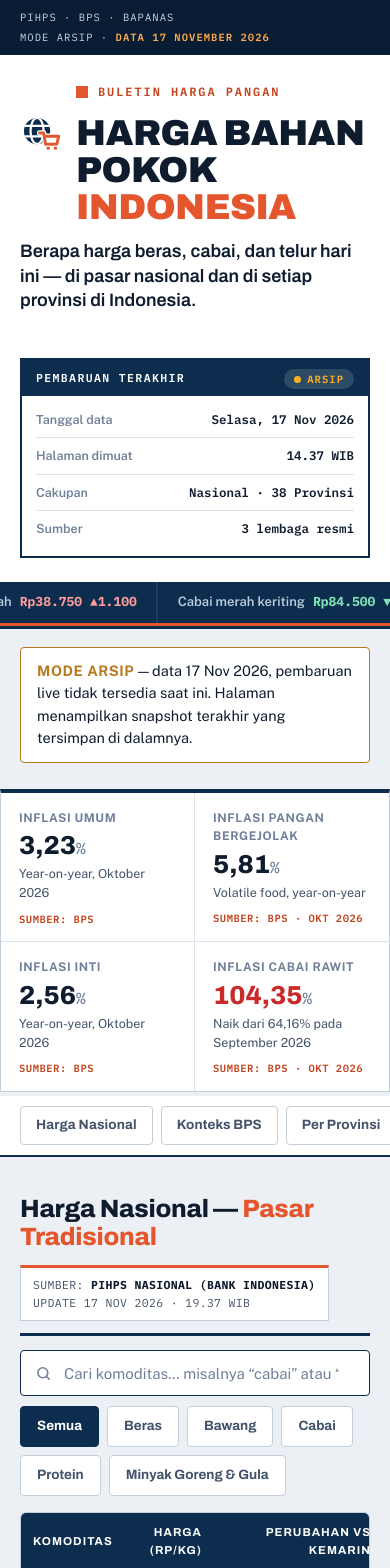
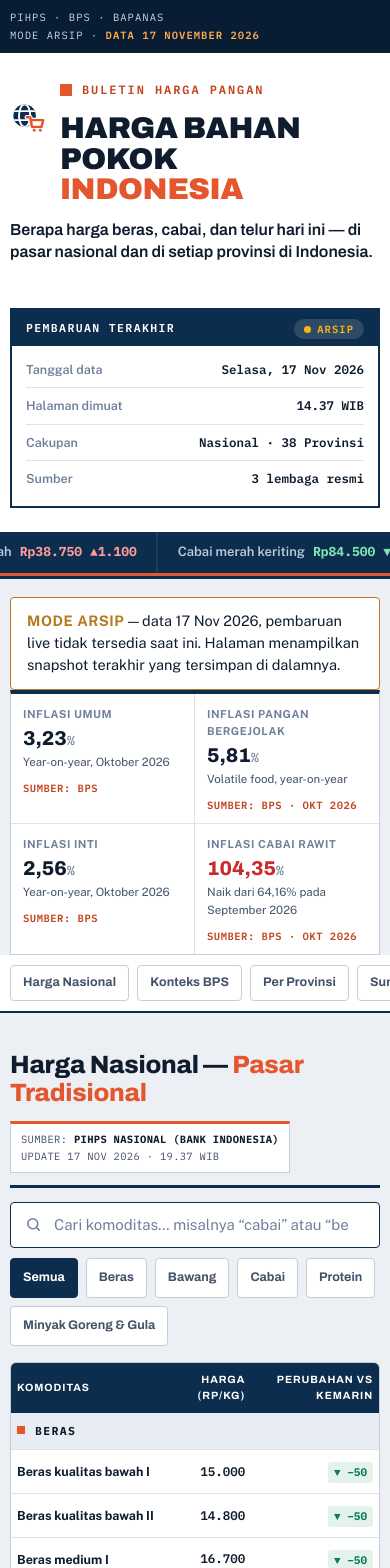
Before and after one commit to Fakhriaja07/dashboard-harga-bahan-pokok, a React (Vite) app in the folder project/: page / in a window 390 px wide. Shown: the top 1568 px of the page. Built offline with nearby package versions, Linux system fonts and the light colour scheme; no server answers.

Commit message:
Buat dashboard responsif untuk HP (tabel bisa digeser menyamping, tier layar kecil)

```diff
--- a/project/src/components/NationalTable.tsx
+++ b/project/src/components/NationalTable.tsx
@@ -285,6 +285,7 @@ export default function NationalTable({
       </div>
 
       <div className="panel">
+        <div className="table-scroll">
         <table
           className="ptable"
           id="natTable"
@@ -311,6 +312,7 @@ export default function NationalTable({
           </thead>
           <tbody id="priceBody">{rows}</tbody>
         </table>
+        </div>
         <div className="empty-msg" id="emptyMsg" hidden={any}>
           Tidak ada komoditas yang cocok dengan pencarian itu.
         </div>
--- a/project/src/components/ProvinceSection.tsx
+++ b/project/src/components/ProvinceSection.tsx
@@ -468,6 +468,7 @@ export default function ProvinceSection({
               : "HARGA 17 NOV 2026 · PERUBAHAN VS 16 NOV 2026"}
           </span>
         </div>
+        <div className="table-scroll">
         <table
           className="ptable"
           aria-label="Detail harga per komoditas untuk provinsi terpilih menurut Bapanas"
@@ -490,6 +491,7 @@ export default function ProvinceSection({
           </thead>
           <tbody id="provBody">{detailRows}</tbody>
         </table>
+        </div>
       </div>
 
       <h3 className="prov-sub" id="mvHead">
@@ -513,6 +515,7 @@ export default function ProvinceSection({
       <h3 className="prov-sub">Peringkat Harga antar Provinsi</h3>
       {rankChips("rankChips", "Pilih komoditas untuk peringkat")}
       <div className="panel">
+        <div className="table-scroll">
         <table
           className="ptable rank-table"
           id="rankTable"
@@ -539,6 +542,7 @@ export default function ProvinceSection({
           </thead>
           <tbody id="rankBody">{rankRows}</tbody>
         </table>
+        </div>
       </div>
 
       <h3 className="prov-sub">Grafik Peringkat Harga (10 Teratas)</h3>
@@ -552,6 +556,7 @@ export default function ProvinceSection({
 
       <h3 className="prov-sub">Termurah &amp; Termahal per Komoditas</h3>
       <div className="panel">
+        <div className="table-scroll">
         <table className="ptable" id="extTable" aria-label={extAriaLabel}>
           <thead>
             <tr>
@@ -562,6 +567,7 @@ export default function ProvinceSection({
           </thead>
           <tbody id="extBody">{extRows}</tbody>
         </table>
+        </div>
       </div>
     </section>
   );
--- a/project/src/style.css
+++ b/project/src/style.css
@@ -413,3 +413,63 @@
   @media (max-width:560px){
     .trendstats{grid-template-columns:repeat(2,1fr)}
   }
+
+  /* ---------- Responsif HP (28 Nov 2026) ---------- */
+  /* Tabel dibungkus .table-scroll agar di layar sempit bisa digeser
+     menyamping dan tidak terpotong oleh .panel{overflow:hidden}. */
+  .table-scroll{overflow-x:auto;-webkit-overflow-scrolling:touch}
+  .mv-name{min-width:0}
+  .bar-label .bl-name{min-width:0}
+  @media (max-width:560px){
+    .wrap{padding:0 14px}
+    .topbar .wrap{gap:2px 12px}
+    .ind{padding:12px 12px 10px}
+    .ind .value{font-size:22px}
+    .ind .value small{font-size:13px}
+    .sec-meta{font-size:10.5px;padding:7px 10px}
+    .datebar{gap:8px}
+    .datepick{flex:1 1 100%}
+    .datepick input{flex:1;min-width:0}
+    .select-box{flex:1 1 100%}
+    .search{flex:1 1 100%}
+    .ptable th,.ptable td{padding:10px 8px}
+    .cat-row td{padding:8px}
+    .item-name{font-size:13.5px}
+    .item-unit{font-size:11.5px}
+    .price{font-size:13.5px}
+    .chg{font-size:11.5px;padding:3px 7px}
+    .ptable .chg .pct{display:none}
+    .trendbtn{font-size:11px;padding:2px 7px;margin-left:6px}
+    .trendpanel{padding:16px 14px}
+    .hap-card{padding:16px}
+    .prov-head{padding:14px 14px 10px}
+    .prov-head h3{font-size:20px}
+    .prov-chart{padding:12px 10px}
+    .prov-chart svg{min-width:480px}
+    .rank-num{width:26px}
+    .ext-prov{font-size:13.5px}
+    .ext-price{font-size:13px}
+  }
+  /* HP kecil (≤400px, mis. layar 320–360px): rapatkan lagi agar
+     tidak ada yang terpotong; tabel tetap bisa digeser bila perlu. */
+  @media (max-width:400px){
+    .wrap{padding:0 10px}
+    h1{font-size:30px}
+    .mast-lede{font-size:16px}
+    .brand-mark{width:36px;height:36px;margin-top:20px}
+    .ind .value{font-size:20px}
+    .ind .label{font-size:11px}
+    .ind .note{font-size:11.5px}
+    .jumpnav a{padding:7px 12px;font-size:12.5px}
+    .chip{padding:8px 12px;font-size:12.5px}
+    .datebtn{padding:8px 10px;font-size:12.5px}
+    .ptable th,.ptable td{padding:9px 6px}
+    .ptable thead th{font-size:10.5px}
+    .item-name{font-size:12.5px}
+    .price{font-size:12.5px}
+    .chg{font-size:11px;padding:2px 6px}
+    .prov-head h3{font-size:18px}
+    .hap-card h3{font-size:15px}
+    .trendhead h3{font-size:16px}
+    .tstat-val{font-size:14px}
+  }
```
Also changed, not shown: 1 other file (tests, documents, lock files or other folders).
